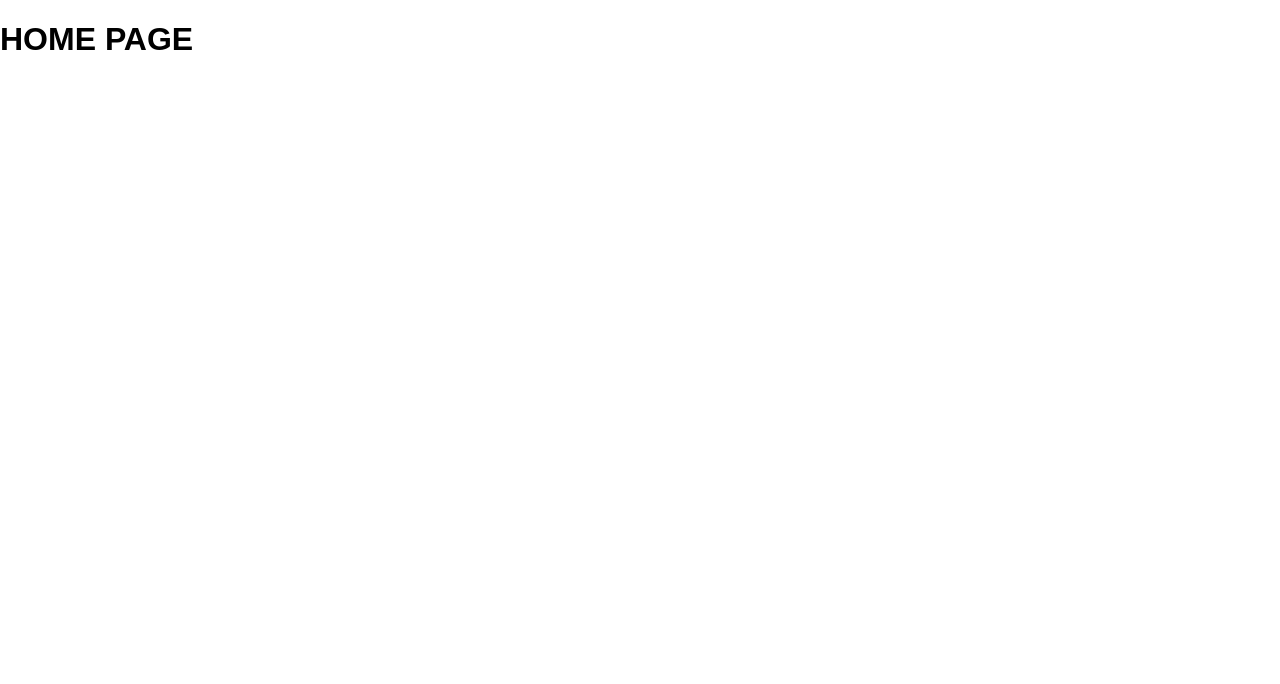
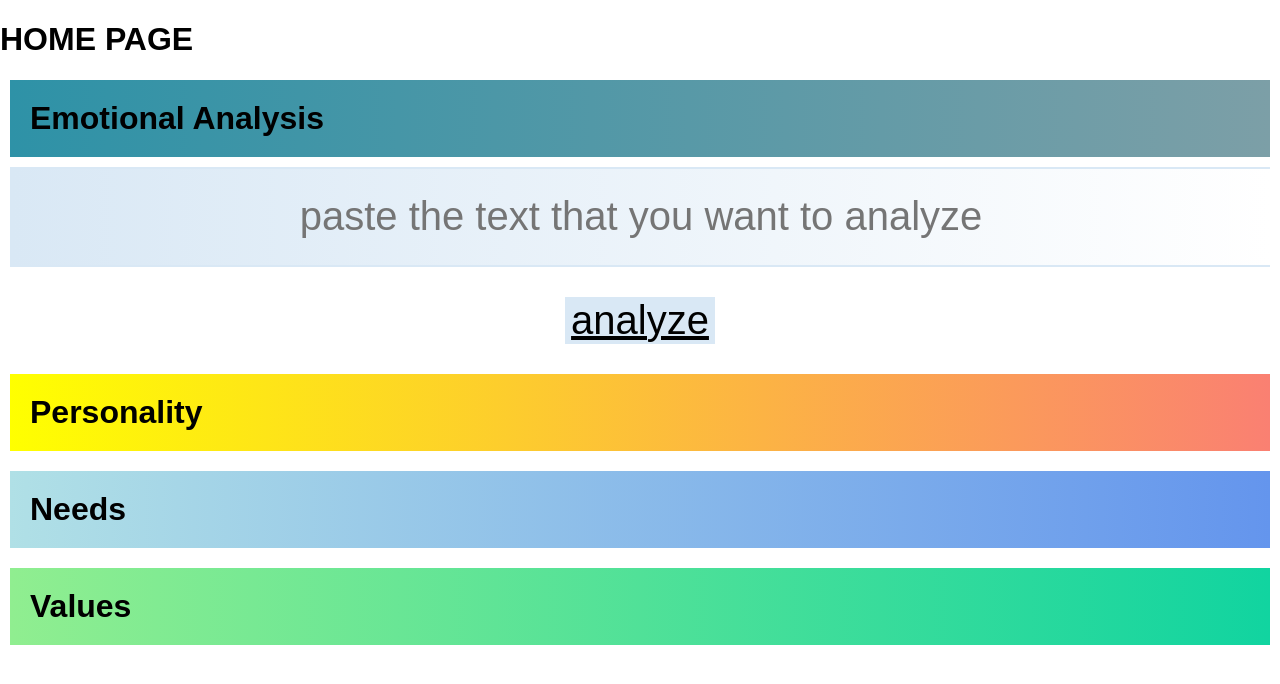
Before and after one commit to syamashige/DevPlayGround, a React app: page /emotions in a window 1280 px wide. Built offline with nearby package versions, Linux system fonts and the light colour scheme.

Commit message:
Added Emotional API

```diff
--- a/package.json
+++ b/package.json
@@ -3,11 +3,13 @@
   "version": "0.1.0",
   "private": true,
   "dependencies": {
+    "axios": "^0.18.0",
     "react": "^16.2.0",
     "react-dom": "^16.2.0",
     "react-redux": "^5.0.7",
     "react-router-dom": "^4.2.2",
     "react-scripts": "1.1.1",
+    "react-spinners": "^0.2.6",
     "redux": "^3.7.2",
     "redux-thunk": "^2.2.0"
   },
--- /dev/null
+++ b/src/Screens/IBM/Emotions.js
@@ -0,0 +1,145 @@
+import React, { Component } from 'react';
+import { PropagateLoader } from 'react-spinners';
+import axios from 'axios';
+import './emotions.css';
+
+const arr = ['yellow', 'salmon', 'cornflowerblue', 'lightgreen', 'orange'];
+const placeholder = "paste the text that you want to analyze";
+const uri = 'http://localhost:9000/emo'
+const temp = {needs:[], personality:[],values:[],warnings:[]};
+
+class Emotion extends Component {
+  constructor(props){
+    super(props);
+
+    this.state = {
+      value: '',
+      emotions: temp,
+      loading: false
+    }
+    this.analysis=this.analysis.bind(this);
+  }
+
+  analysis(){
+    this.setState({loading: true})
+    axios.post(uri,{text: this.state.value})
+    .then(res => {
+      this.setState({emotions:res.data})
+    })
+    setTimeout(() => {
+      this.setState({
+        value: placeholder,
+        loading: false})
+    }, 1000)
+  }
+
+
+  renderScores(data){
+    return(<div className='wrapper'>
+        {data.map((elem, i) => {
+          let score = Math.floor(elem.percentile*100);
+          let color = arr[Math.floor(arr.length * Math.random())]
+          return (
+            <div key={i} className='donut-wrapper'>
+              <p style={style.donutTitle}>{elem.name}</p>
+              <h3 style={{fontSize: 40, color: "white", padding: 20,backgroundColor: color, margin: 0}}>{score}%</h3>
+            </div>
+            )
+        })}
+      </div>)
+    }
+
+
+  render() {
+    const {emotions, loading, value} = this.state;
+    const warning = emotions.warnings;
+    return (
+      <div>
+        <h1 style={style.header}>Emotional Analysis</h1>
+        <div className="input">
+            <input
+              type="text"
+              value={value}
+              onChange={(e)=>this.setState({value: e.target.value})}
+              placeholder={placeholder}/>
+        </div>
+        <div className="loader">
+          {!loading ?
+            <button className='analyze' onClick={this.analysis}>analyze</button>
+            :<PropagateLoader
+            color={'#9B9B9B'}
+            loading={this.state.loading}/>
+          }
+        </div>
+        {warning.map(elem => {
+          return (<h3 key={1} style={style.warnings}>{elem.message}</h3>)
+        })}
+        <h1 style={style.personality}>Personality</h1>
+          {this.renderScores(emotions.personality)}
+
+
+        <h1 style={style.needs}>Needs</h1>
+          {this.renderScores(emotions.needs)}
+
+
+        <h1 style={style.values}>Values</h1>
+          {this.renderScores(emotions.values)}
+      </div>
+
+    );
+  }
+}
+
+
+
+
+const style = {
+  donutTitle: {
+    color: "white",
+    padding: 20,
+    backgroundColor: "black",
+    textAlign: 'center',
+    height: 30,
+    fontSize: 18,
+    verticalAlign: "middle",
+    textOverflow: 'ellipsis',
+    margin: 0
+  },
+  personality: {
+    background: 'linear-gradient(to right, yellow , salmon)',
+    padding: 20,
+    margin: 10,
+    display: 'flex',
+    flex: 1
+  },
+  needs: {
+    background: 'linear-gradient(to right, powderblue, cornflowerblue)',
+    padding: 20,
+    margin: 10,
+    display: 'flex',
+    flex: 1
+  },
+  values: {
+    background: 'linear-gradient(to right, lightgreen, #11D4A0)',
+    padding: 20,
+    margin: 10,
+    display: 'flex',
+    flex: 1
+  },
+  warnings: {
+    margin: 10,
+    textAlign: 'center'
+  },
+  header: {
+    background: 'linear-gradient(to right, #2E92A7 , #7C9FA7)',
+    padding: 20,
+    margin: 10,
+    display: 'flex',
+    flex: 1,
+  },
+}
+
+
+
+
+export default Emotion;
--- /dev/null
+++ b/src/Screens/IBM/emotions.css
@@ -0,0 +1,49 @@
+
+.wrapper {
+	margin: auto;
+	display: -webkit-flex; /* Safari */
+    -webkit-flex-wrap: wrap; /* Safari 6.1+ */
+    display: flex;
+    flex-wrap: wrap;
+    justify-content: flex-start;
+}
+
+.donut-wrapper {
+	width: 180px;
+	margin: 10px;
+	text-align: center;
+
+}
+
+.input {
+	display: flex;
+	margin: 10px;
+	height: 100px;
+}
+
+.input input{
+	flex: 1;
+	height: 100;
+	text-align: center;
+	border-bottom: 2px solid #D9E8F5;
+	border-top: 2px solid #D9E8F5;
+	border-left: 2px solid #D9E8F5;
+	border-right: transparent;
+	background: linear-gradient(to left, #FFFFFF , #D9E8F5);
+	font-size: 40px;
+
+}
+
+.analyze{
+	border: transparent;
+	background-color: #D9E8F5;
+	font-size: 40px;
+	text-decoration: underline;
+
+}
+
+.loader {
+	display: flex;
+	justify-content: center;
+	padding: 20px;
+}
--- a/src/Screens/index.js
+++ b/src/Screens/index.js
@@ -1,3 +1,4 @@
 import Home from './Home';
+import Emotion from './IBM/Emotions';
 
-export { Home };
+export { Home, Emotion };
--- a/src/index.js
+++ b/src/index.js
@@ -24,6 +24,7 @@ ReactDOM.render(
     <Router>
       <div>
         <Route path="/" component={Screens.Home} />
+        <Route path="/emotions" component={Screens.Emotion} />
       </div>
     </Router>
   </Provider>, document.getElementById('root'));
```
Also changed, not shown: src/index.css (line endings or trailing spaces), 1 other file.
